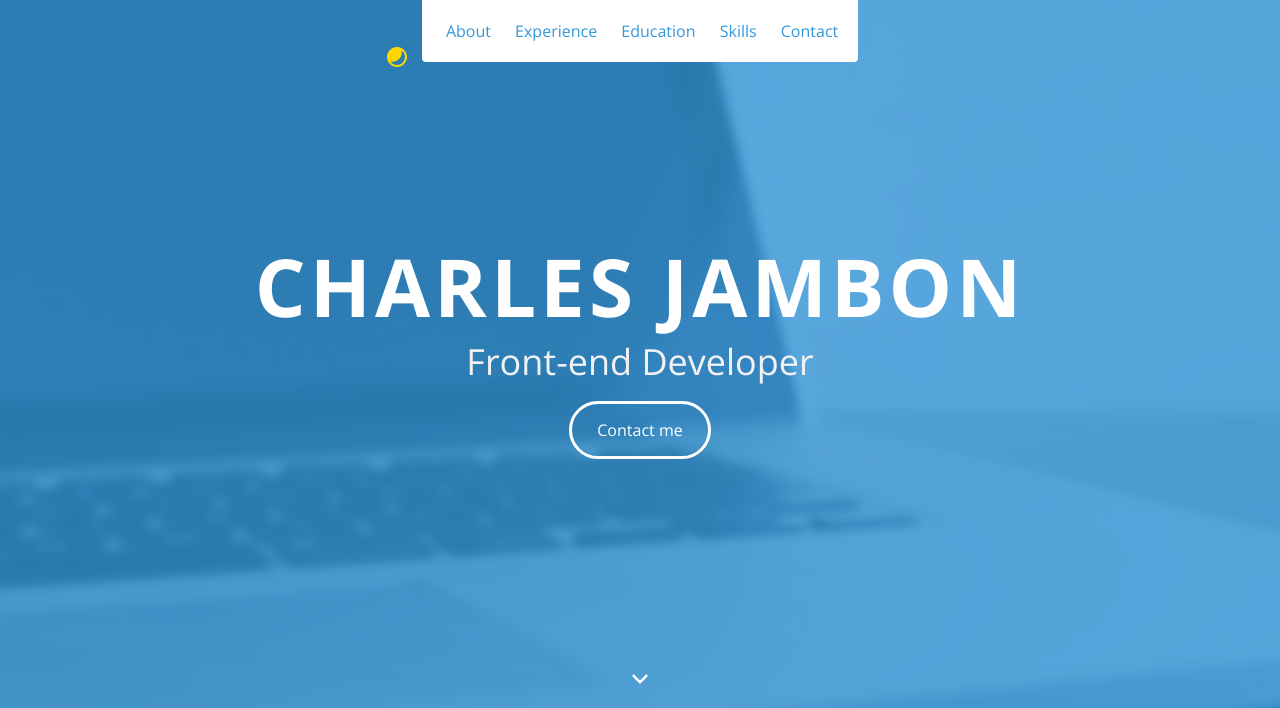
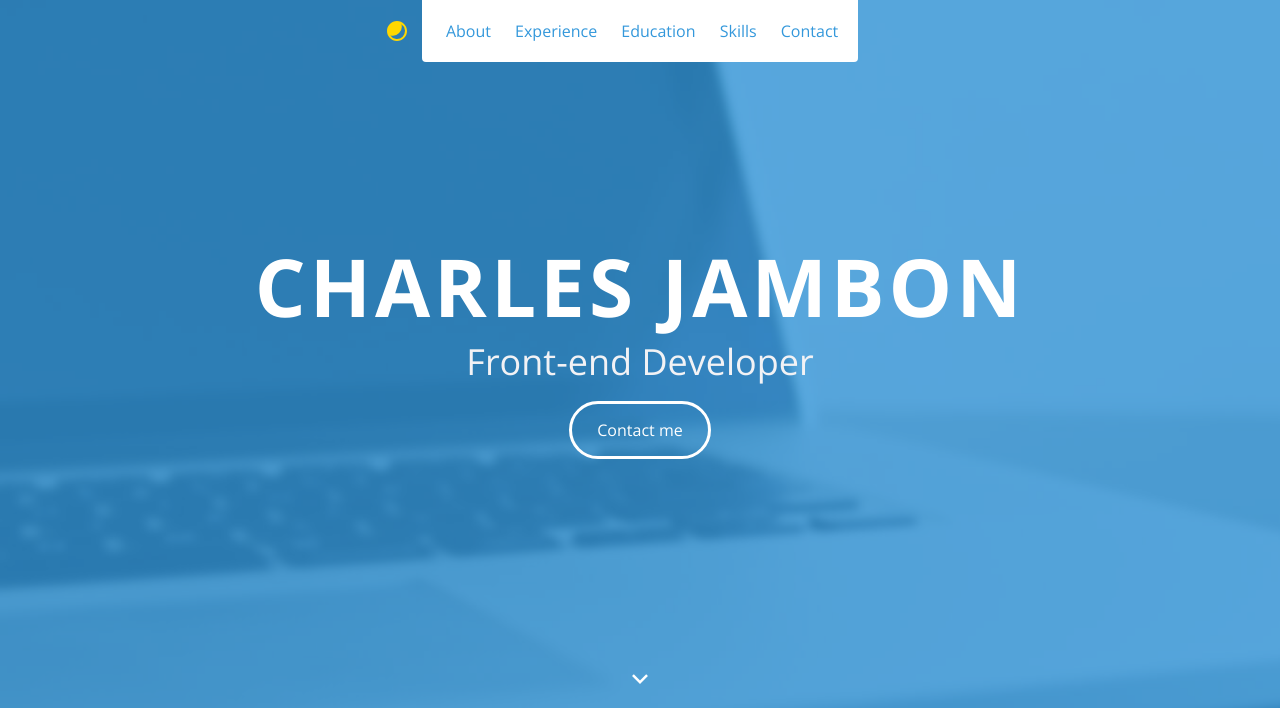
Before and after one commit to charlesjamb/charlesjamb.github.io, a PHP site: page / in a window 1280 px wide. Shown: the top 708 px of the page. Run offline with PHP 8.4, Linux system fonts and the light colour scheme.

Commit message:
Fix theme switcher vertical alignment in menu

```diff
--- a/styles.css
+++ b/styles.css
@@ -122,6 +122,9 @@ header.active {
 }
 #dark-mode {
   position: absolute;
+  top: 50%;
+  transform: translateY(-50%);
+  display: flex;
   left: -45px;
   background: transparent;
   padding: 8px;
@@ -574,6 +577,8 @@ footer {
   }
   #dark-mode {
     position: absolute;
+    top: auto;
+    transform: none;
     bottom: 5%;
     left: calc(50% - 20px);
   }
```
